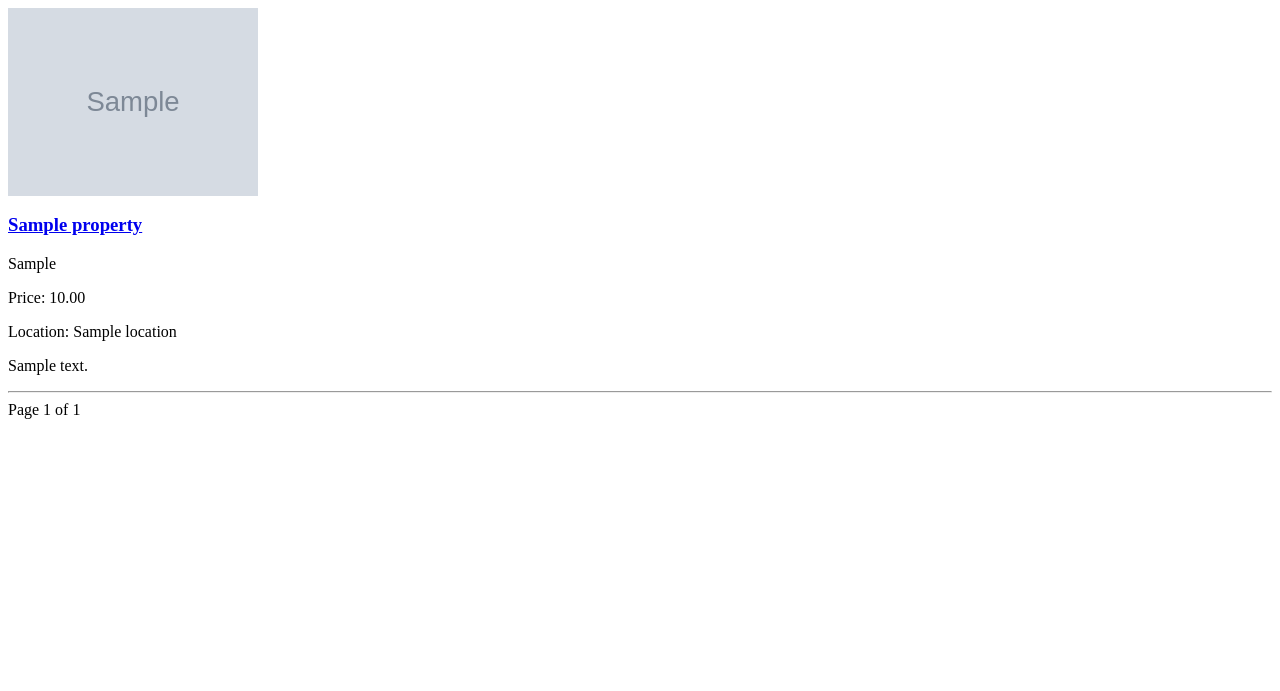
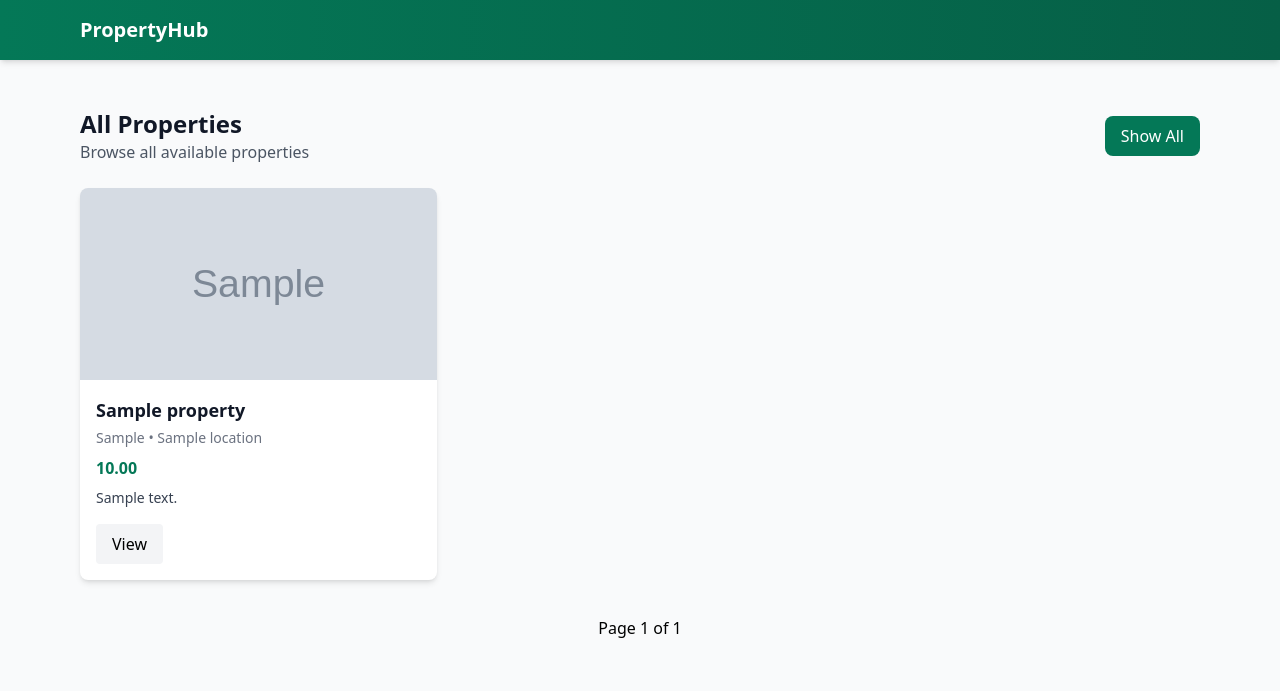
Before and after one commit to SadikMR/property-management-sadik, a Django app: page /search/ in a window 1280 px wide. Shown: the top 691 px of the page. Run offline with Django 5.2, Linux system fonts and the light colour scheme; tables that the repository leaves empty hold one stand-in row (values such as "Sample post"); grey boxes marked "Sample" are stand-in pictures; some libraries are stand-ins or nearby versions.

Commit message:
Implement location-based search and pagination on the homepage

```diff
--- a/property_app/views.py
+++ b/property_app/views.py
@@ -18,10 +18,31 @@ from .models import (
 
 
 def home(request):
-    return render(
-        request,
-        "home.html",
-    )
+    query = request.GET.get("search", "")
+
+    if query:
+        locations = Location.objects.filter(
+            name__icontains=query
+        )
+        properties = Property.objects.filter(
+            location__in=locations
+        )
+    else:
+        properties = Property.objects.all()
+
+    paginator = Paginator(properties, 6)
+    page_number = request.GET.get("page")
+    page_obj = paginator.get_page(page_number)
+
+    context = {
+        "query": query,
+        "page_obj": page_obj,
+    }
+
+    if request.headers.get("X-Requested-With") == "XMLHttpRequest":
+        return render(request, "property_grid.html", context)
+
+    return render(request, "home.html", context)
 
 
 def property_list(request):
@@ -40,7 +61,7 @@ def property_list(request):
 
     paginator = Paginator(
         properties,
-        2
+        9
     )
 
     page_number = request.GET.get(
--- a/templates/base.html
+++ b/templates/base.html
@@ -1,15 +1,16 @@
 <!DOCTYPE html>
 <html>
 <head>
-    <title>Property Management</title>
+    <title>PropertyHub - Find Your Dream Property</title>
+    <script src="https://cdn.tailwindcss.com"></script>
 </head>
-<body>
+<body class="bg-gray-50">
 
-<nav>
-    <a href="/">Home</a>
+<nav class="bg-gradient-to-r from-emerald-700 to-emerald-800 shadow-md">
+    <div class="max-w-6xl mx-auto px-4 py-4">
+        <a href="/" class="text-xl font-bold text-white hover:text-emerald-100 transition-colors">PropertyHub</a>
+    </div>
 </nav>
-
-<hr>
 
 {% block content %}
 {% endblock %}
--- a/templates/property_list.html
+++ b/templates/property_list.html
@@ -1,72 +1,68 @@
-{% for property in page_obj %}
+{% extends "base.html" %}
 
-<div>
+{% block content %}
 
-    {% if property.images.first %}
-        <img
-            src="{{ property.images.first.image.url }}"
-            alt="{{ property.title }}"
-            width="250"
-        >
+<div class="max-w-6xl mx-auto px-4 py-12">
+
+    <div class="flex items-center justify-between mb-6">
+        <div>
+            {% if query %}
+                <h1 class="text-2xl font-bold text-gray-900">Search results for "{{ query }}"</h1>
+                <p class="text-gray-600">Properties that match your search</p>
+            {% else %}
+                <h1 class="text-2xl font-bold text-gray-900">All Properties</h1>
+                <p class="text-gray-600">Browse all available properties</p>
+            {% endif %}
+        </div>
+
+        <div>
+            <a href="{% url 'property_list' %}" class="inline-flex items-center px-4 py-2 bg-emerald-700 hover:bg-emerald-800 text-white font-medium rounded-lg">
+                Show All
+            </a>
+        </div>
+    </div>
+
+    {% if page_obj.object_list %}
+        <div class="grid grid-cols-1 sm:grid-cols-2 lg:grid-cols-3 gap-6">
+            {% for property in page_obj %}
+                <div class="bg-white rounded-lg shadow-md overflow-hidden">
+                    {% if property.images.first %}
+                        <img src="{{ property.images.first.image.url }}" alt="{{ property.title }}" class="w-full h-48 object-cover">
+                    {% else %}
+                        <div class="w-full h-48 bg-gray-100 flex items-center justify-center text-gray-400">No image</div>
+                    {% endif %}
+
+                    <div class="p-4">
+                        <h2 class="text-lg font-semibold text-gray-900 mb-1">
+                            <a href="{% url 'property_detail' property.slug %}">{{ property.title }}</a>
+                        </h2>
+                        <p class="text-sm text-gray-500 mb-2">{{ property.property_type }} • {{ property.location.name }}</p>
+                        <p class="text-emerald-700 font-bold mb-2">{{ property.price }}</p>
+                        <p class="text-gray-700 text-sm mb-4">{{ property.description|truncatechars:120 }}</p>
+                        <a href="{% url 'property_detail' property.slug %}" class="inline-block px-4 py-2 bg-gray-100 hover:bg-gray-200 rounded">View</a>
+                    </div>
+                </div>
+            {% endfor %}
+        </div>
+    {% else %}
+        <p class="text-gray-600">No properties found.</p>
     {% endif %}
 
-    <h3>
-        <a href="{% url 'property_detail' property.slug %}">
-            {{ property.title }}
-        </a>
-    </h3>
+    <!-- Pagination -->
+    <div class="mt-8 flex items-center justify-center gap-2">
+        {% if page_obj.has_previous %}
+            <a href="?location={{ query }}&page=1" class="px-3 py-1 bg-white border rounded">First</a>
+            <a href="?location={{ query }}&page={{ page_obj.previous_page_number }}" class="px-3 py-1 bg-white border rounded">Previous</a>
+        {% endif %}
 
-    <p>
-        {{ property.property_type }}
-    </p>
+        <span class="px-3 py-1">Page {{ page_obj.number }} of {{ page_obj.paginator.num_pages }}</span>
 
-    <p>
-        Price: {{ property.price }}
-    </p>
-
-    <p>
-        Location: {{ property.location.name }}
-    </p>
-
-    <p>
-        {{ property.description|truncatechars:100 }}
-    </p>
+        {% if page_obj.has_next %}
+            <a href="?location={{ query }}&page={{ page_obj.next_page_number }}" class="px-3 py-1 bg-white border rounded">Next</a>
+            <a href="?location={{ query }}&page={{ page_obj.paginator.num_pages }}" class="px-3 py-1 bg-white border rounded">Last</a>
+        {% endif %}
+    </div>
 
 </div>
 
-<hr>
-
-{% empty %}
-
-<p>No properties found.</p>
-
-{% endfor %}
-
-
-<div>
-
-    {% if page_obj.has_previous %}
-        <a href="?location={{ query }}&page=1">
-            First
-        </a>
-
-        <a href="?location={{ query }}&page={{ page_obj.previous_page_number }}">
-            Previous
-        </a>
-    {% endif %}
-
-    Page {{ page_obj.number }}
-    of
-    {{ page_obj.paginator.num_pages }}
-
-    {% if page_obj.has_next %}
-        <a href="?location={{ query }}&page={{ page_obj.next_page_number }}">
-            Next
-        </a>
-
-        <a href="?location={{ query }}&page={{ page_obj.paginator.num_pages }}">
-            Last
-        </a>
-    {% endif %}
-
-</div>
+{% endblock %}
```
Also changed, not shown: templates/home.html (+35 -8 lines), templates/property_grid.html (added, +90 -0 lines).
